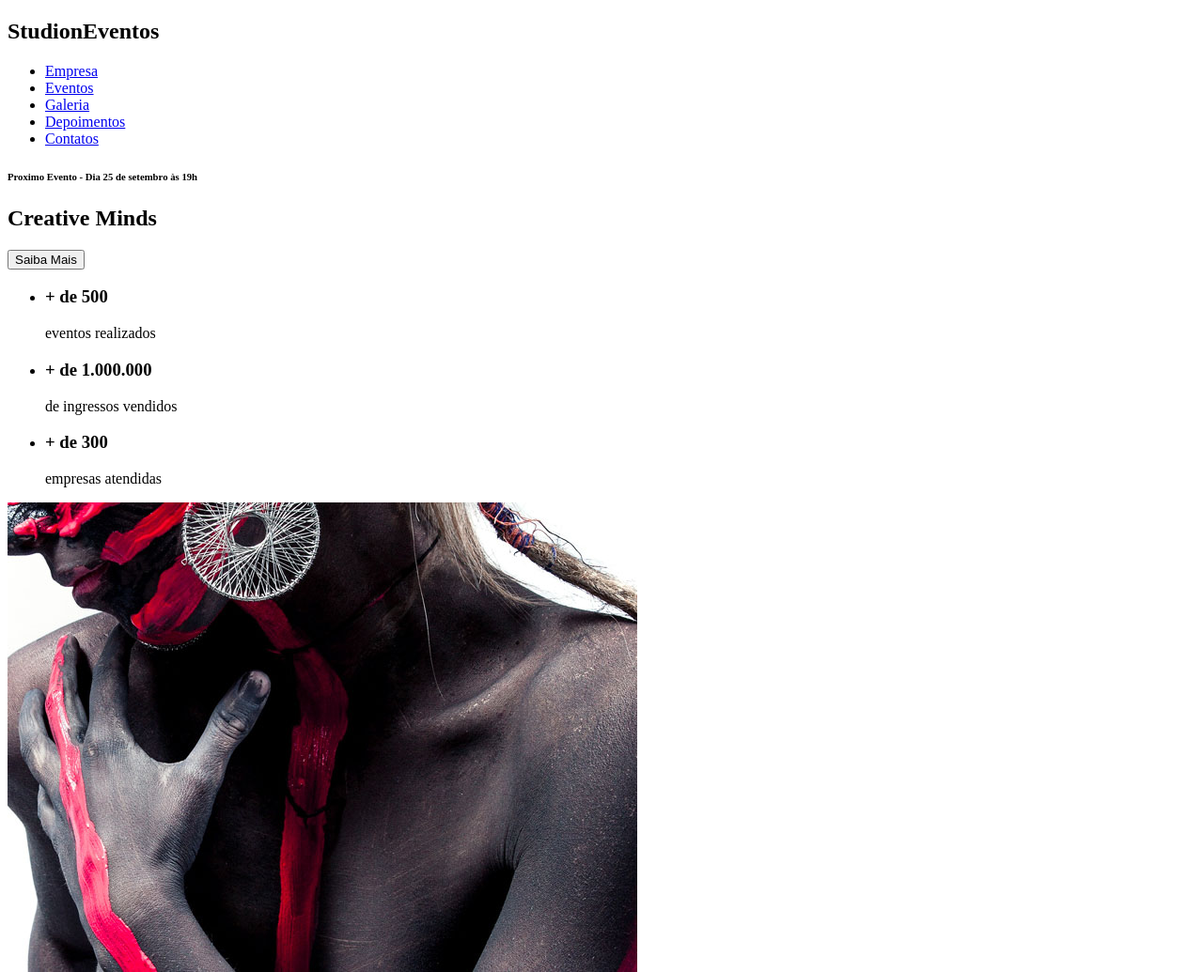
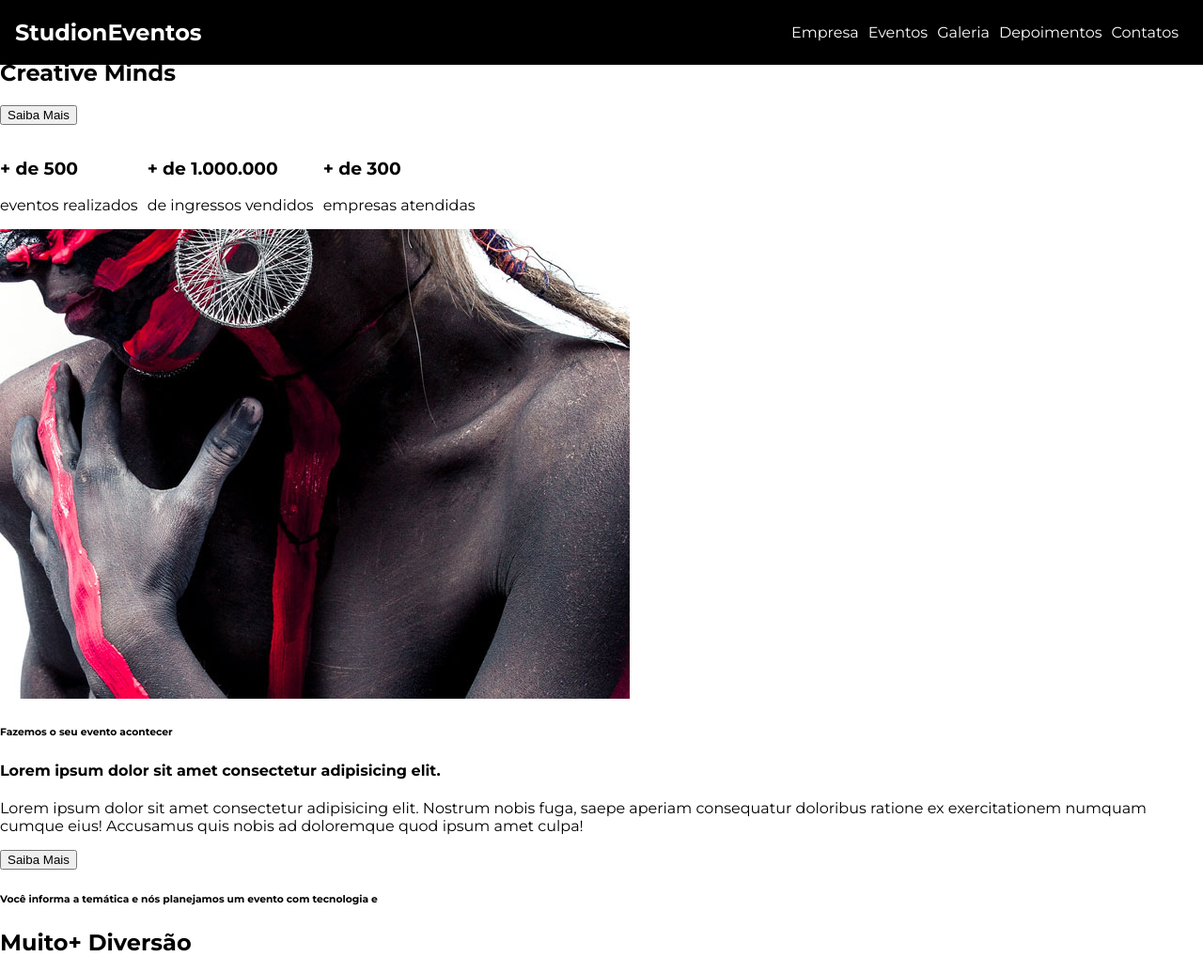
Before and after one commit to noamhenrique/newstudion, a website: page src/index.html in a window 1280 px wide. Shown: the top 1035 px of the page at 94% size. Drawn offline with Linux system fonts and the light colour scheme.

Commit message:
feat(style): starting the style.css design

```diff
--- a/src/index.html
+++ b/src/index.html
@@ -3,13 +3,14 @@
   <head>
     <meta charset="UTF-8" />
     <meta name="viewport" content="width=device-width, initial-scale=1.0" />
+    <link rel="stylesheet" href="style.css" />
     <title>Studion</title>
   </head>
 
   <body>
-    <nav>
+    <nav class="navbar">
       <h1>Studi<span>on</span><span>Eventos</span></h1>
-      <ul>
+      <ul class="navbar__links">
         <li>
           <a href="#empresa"> Empresa </a>
         </li>
--- /dev/null
+++ b/src/style.css
@@ -0,0 +1,48 @@
+@import url("https://fonts.googleapis.com/css2?family=Montserrat:wght@400;700&display=swap");
+
+* {
+  box-sizing: border-box;
+}
+
+:root {
+  font-family: "Montserrat", sans-serif;
+  font-size: 16px;
+}
+
+body {
+  margin: 0;
+}
+
+ul {
+  display: flex;
+  list-style: none;
+  padding-left: 0;
+}
+
+li {
+  margin-right: 0.625rem;
+}
+
+.navbar {
+  position: fixed;
+  display: grid;
+  grid-template-columns: 1fr 9fr;
+  align-items: center;
+  top: 0;
+  left: 0;
+
+  width: 100vw;
+  padding: 0 1rem;
+
+  background-color: #000;
+  color: #fff;
+}
+
+.navbar__links {
+  justify-self: end;
+}
+
+.navbar__links a {
+  color: #fff;
+  text-decoration: none;
+}
```
